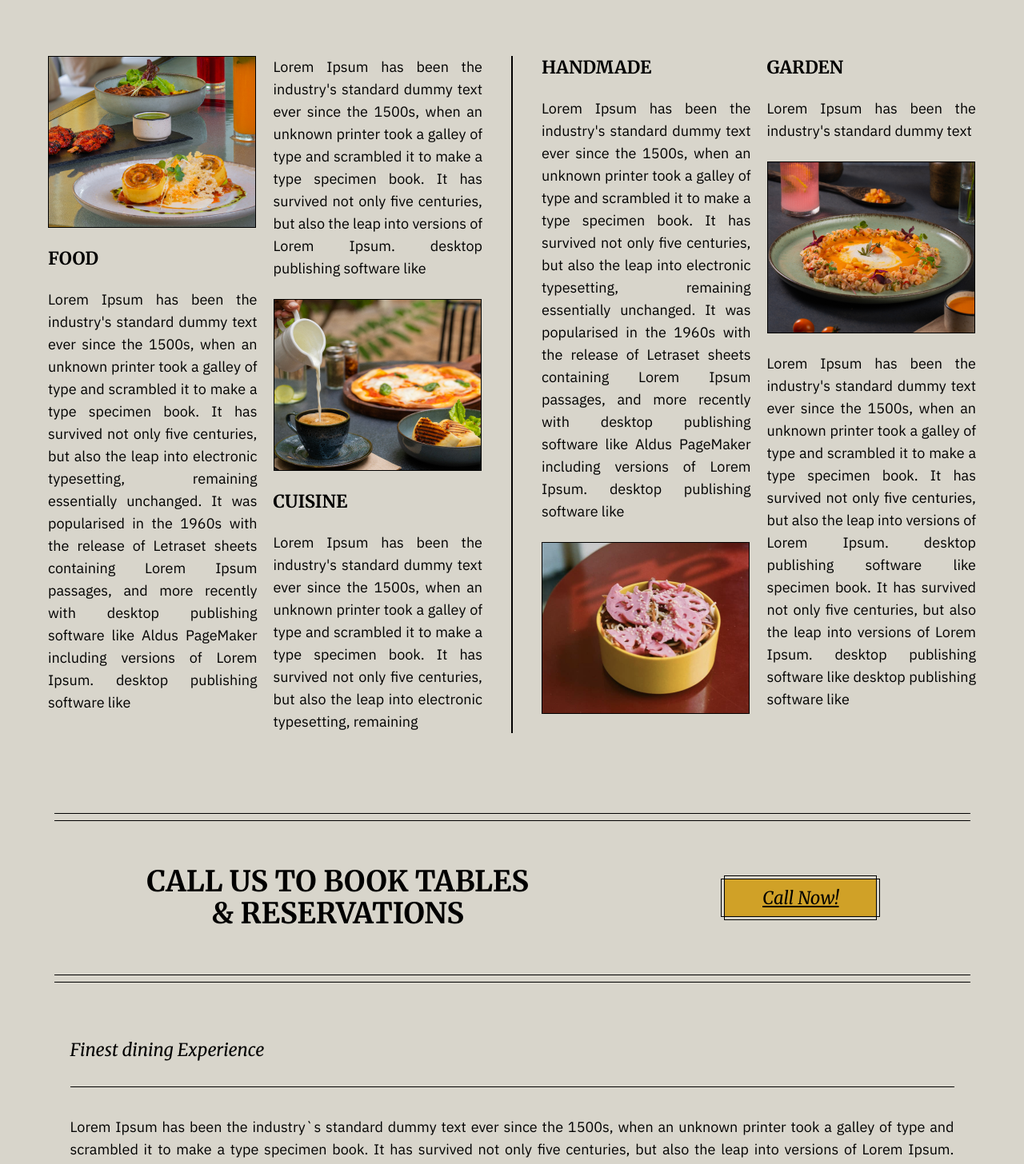
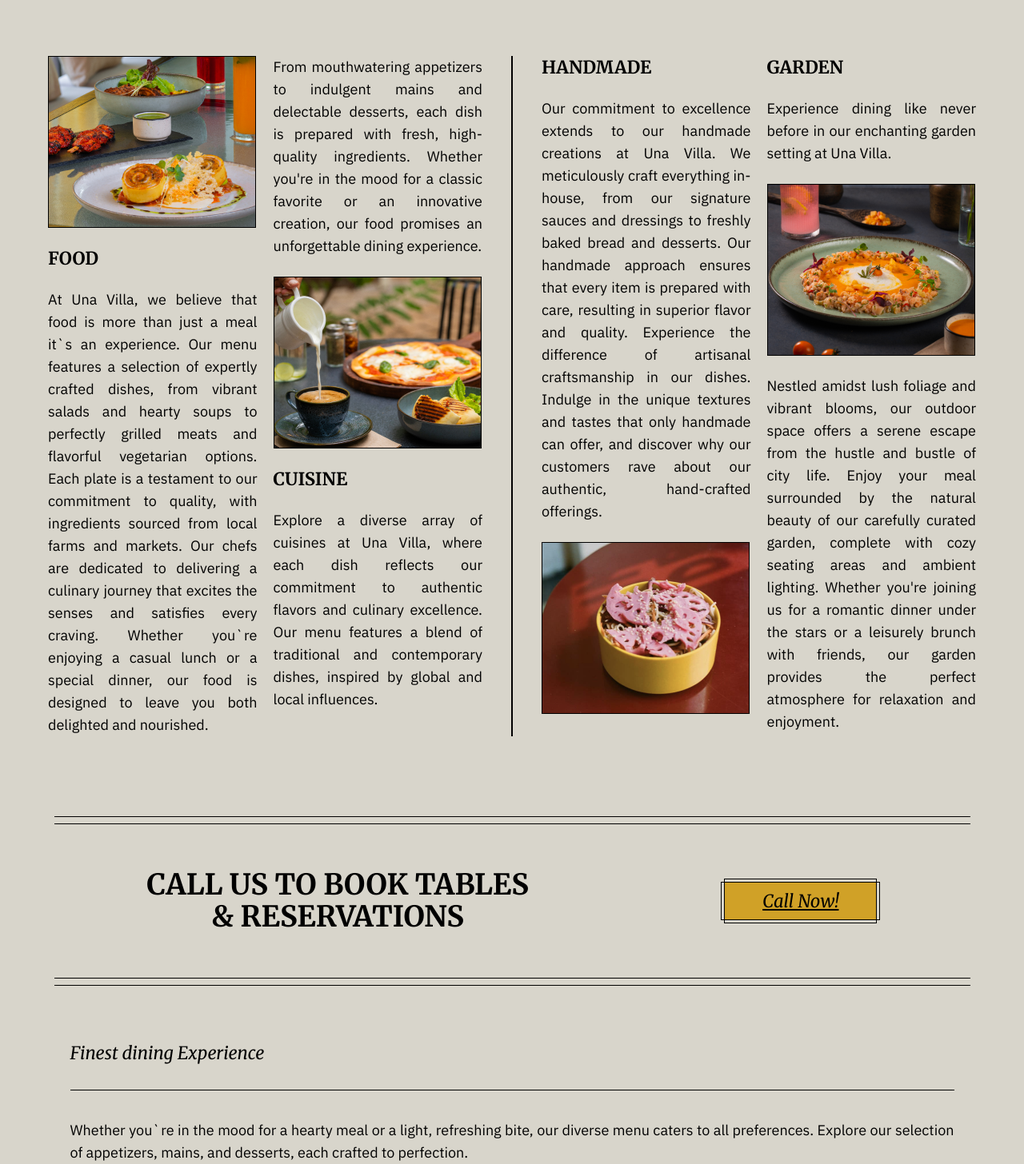
Before and after one commit to Eloke-Global/una-villa, a React (Vite) app: page / in a window 1280 px wide. Shown: the part 2347-3803 px from the top of the page at 80% size. Built offline with nearby package versions, Linux system fonts and the light colour scheme.

Commit message:
Content Updates

```diff
--- a/src/components/Contact.jsx
+++ b/src/components/Contact.jsx
@@ -40,7 +40,7 @@
                     <div className="merri-italic text-[16px] lg:text-[22px] ">
                         Events
                         <div className="iplex text-xs lg:text-lg">
-                            For information about hosting outdoor events or private parties, please reach out to us at xyz@pur.com. Our team will be delighted to assist you and will respond to your inquiry shortly.
+                            For information about hosting outdoor events or private parties, please reach out to us at xyz@pur.com. Our team will be delighted to assist you and will respond to your inquiry shortly.
                         </div>
                     </div>
                 </div>
--- a/src/components/Explore.jsx
+++ b/src/components/Explore.jsx
@@ -19,7 +19,7 @@
                         EXPLORE THE CRAFTMENSHIP
                     </div>
                     <div className="text-justify lg:pb-[78px] pb-16 pt-10 lg:pt-6 iplex text-xs lg:text-lg">
-                        Lorem Ipsum has been the industry`s standard dummy text ever since the 1500s, when an unknown printer took a galley of type and scrambled it to make a type specimen book. It has survived not only five centuries, but also the leap into electronic typesetting, remaining essentially unchanged. It was popularised in the 1960s with the release of Letraset sheets containing Lorem Ipsum passages, and more recently with desktop publishing software like Aldus PageMaker including versions of Lorem Ipsum.
+                        Discover our serene garden dining area, a perfect retreat for enjoying your meal in a peaceful setting. Surrounded by lush greenery and vibrant flowers, our outdoor space offers an enchanting atmosphere that enhances your dining experience. Whether you're here for a romantic evening or a casual brunch, our garden provides a tranquil escape.
                     </div>
                     <div className="flex flex-col gap-5 lg:gap-6">
                         <div className="flex lg:flex-row flex-col gap-6">
--- a/src/components/Menu.jsx
+++ b/src/components/Menu.jsx
@@ -10,7 +10,7 @@
                 </div>
                 <div className="w-full h-[1px] bg-black"></div>
                 <div className="text-justify iplex text-xs lg:text-lg">
-                    Lorem Ipsum has been the industry`s standard dummy text ever since the 1500s, when an unknown printer took a galley of type and scrambled it to make a type specimen book. It has survived not only five centuries, but also the leap into versions of Lorem Ipsum. desktop publishing software like specimen book. It has survived not only five centuries, but also the leap into versions of Lorem Ipsum. desktop publishing software like desktop publishing software like
+                    Whether you`re in the mood for a hearty meal or a light, refreshing bite, our diverse menu caters to all preferences. Explore our selection of appetizers, mains, and desserts, each crafted to perfection.
                 </div>
             </div>
             <div className="py-9 lg:py-32">
@@ -28,7 +28,7 @@
                     <div className="merri-bold text-base lg:text-[22px]">
                         DOWNLOAD MENU
                         <div className="iplex text-xs lg:text-lg pt-2.5 py-4 lg:py-9">
-                            Lorem Ipsum has been the industry`s standard dummy text ever since the 1500s,
+                            From traditional favorites to contemporary creations, our food promises to delight and satisfy.
                         </div>
                     </div>
                     <button className="bg-[#2E6E76] px-4 py-2 merri-italic w-[270px] underline text-lg text-primary font-thin relative">
--- a/src/components/PeopleBehind.jsx
+++ b/src/components/PeopleBehind.jsx
@@ -18,20 +18,20 @@
                         </div>
                         <div className="merri-bold text-[22px] font-bold">FOOD</div>
                         <div className="text-justify">
-                            Lorem Ipsum has been the industry's standard dummy text ever since the 1500s, when an unknown printer took a galley of type and scrambled it to make a type specimen book. It has survived not only five centuries, but also the leap into electronic typesetting, remaining essentially unchanged. It was popularised in the 1960s with the release of Letraset sheets containing Lorem Ipsum passages, and more recently with desktop publishing software like Aldus PageMaker including versions of Lorem Ipsum. desktop publishing software like
+                            At Una Villa, we believe that food is more than just a meal it`s an experience. Our menu features a selection of expertly crafted dishes, from vibrant salads and hearty soups to perfectly grilled meats and flavorful vegetarian options. Each plate is a testament to our commitment to quality, with ingredients sourced from local farms and markets. Our chefs are dedicated to delivering a culinary journey that excites the senses and satisfies every craving. Whether you`re enjoying a casual lunch or a special dinner, our food is designed to leave you both delighted and nourished.
                         </div>
                     </div>
                     <div className="flex-1 max-w-[1px] lg:hidden bg-black"></div>
                     <div className="flex-1 flex flex-col gap-6 lg:pb-0 pb-6">
                         <div className="text-justify">
-                            Lorem Ipsum has been the industry's standard dummy text ever since the 1500s, when an unknown printer took a galley of type and scrambled it to make a type specimen book. It has survived not only five centuries, but also the leap into versions of Lorem Ipsum. desktop publishing software like
+                            From mouthwatering appetizers to indulgent mains and delectable desserts, each dish is prepared with fresh, high-quality ingredients. Whether you're in the mood for a classic favorite or an innovative creation, our food promises an unforgettable dining experience.
                         </div>
                         <div className="w-full">
                             <img src={img2} alt="" />
                         </div>
                         <div className="merri-bold text-[22px] font-bold">CUISINE</div>
                         <div className="text-justify">
-                            Lorem Ipsum has been the industry's standard dummy text ever since the 1500s, when an unknown printer took a galley of type and scrambled it to make a type specimen book. It has survived not only five centuries, but also the leap into electronic typesetting, remaining
+                            Explore a diverse array of cuisines at Una Villa, where each dish reflects our commitment to authentic flavors and culinary excellence. Our menu features a blend of traditional and contemporary dishes, inspired by global and local influences.
                         </div>
                     </div>
                 </div>
@@ -40,7 +40,7 @@
                     <div className="flex-1 flex flex-col gap-6">
                         <div className="merri-bold text-[22px] font-bold">HANDMADE</div>
                         <div className="text-justify">
-                            Lorem Ipsum has been the industry's standard dummy text ever since the 1500s, when an unknown printer took a galley of type and scrambled it to make a type specimen book. It has survived not only five centuries, but also the leap into electronic typesetting, remaining essentially unchanged. It was popularised in the 1960s with the release of Letraset sheets containing Lorem Ipsum passages, and more recently with desktop publishing software like Aldus PageMaker including versions of Lorem Ipsum. desktop publishing software like
+                            Our commitment to excellence extends to our handmade creations at Una Villa. We meticulously craft everything in-house, from our signature sauces and dressings to freshly baked bread and desserts. Our handmade approach ensures that every item is prepared with care, resulting in superior flavor and quality. Experience the difference of artisanal craftsmanship in our dishes. Indulge in the unique textures and tastes that only handmade can offer, and discover why our customers rave about our authentic, hand-crafted offerings.
                         </div>
                         <div className="w-full">
                             <img src={img3} alt="" />
@@ -51,13 +51,13 @@
                     <div className="flex-1 flex flex-col gap-6">
                         <div className="merri-bold text-[22px] font-bold">GARDEN</div>
                         <div className="text-justify">
-                            Lorem Ipsum has been the industry's standard dummy text
+                            Experience dining like never before in our enchanting garden setting at Una Villa.
                         </div>
                         <div className="w-full">
                             <img src={img4} alt="" />
                         </div>
                         <div className="text-justify">
-                            Lorem Ipsum has been the industry's standard dummy text ever since the 1500s, when an unknown printer took a galley of type and scrambled it to make a type specimen book. It has survived not only five centuries, but also the leap into versions of Lorem Ipsum. desktop publishing software like specimen book. It has survived not only five centuries, but also the leap into versions of Lorem Ipsum. desktop publishing software like desktop publishing software like
+                            Nestled amidst lush foliage and vibrant blooms, our outdoor space offers a serene escape from the hustle and bustle of city life. Enjoy your meal surrounded by the natural beauty of our carefully curated garden, complete with cozy seating areas and ambient lighting. Whether you're joining us for a romantic dinner under the stars or a leisurely brunch with friends, our garden provides the perfect atmosphere for relaxation and enjoyment.
                         </div>
                     </div>
                 </div>
```
